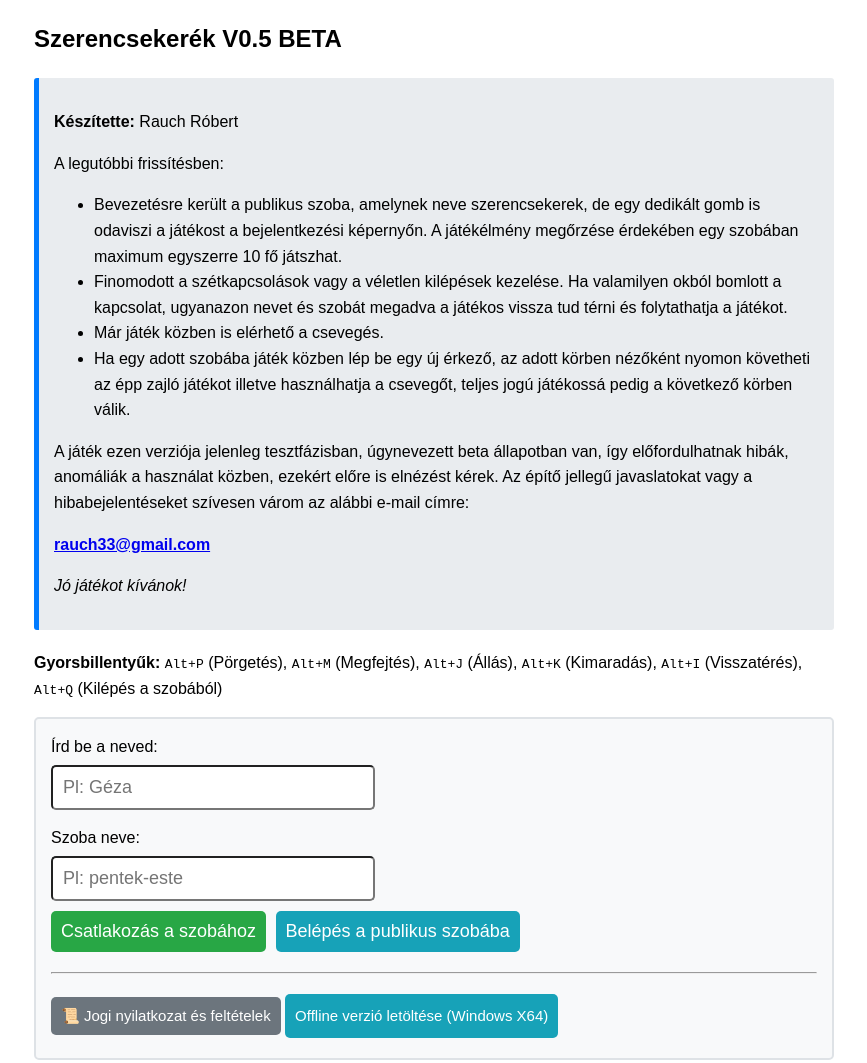
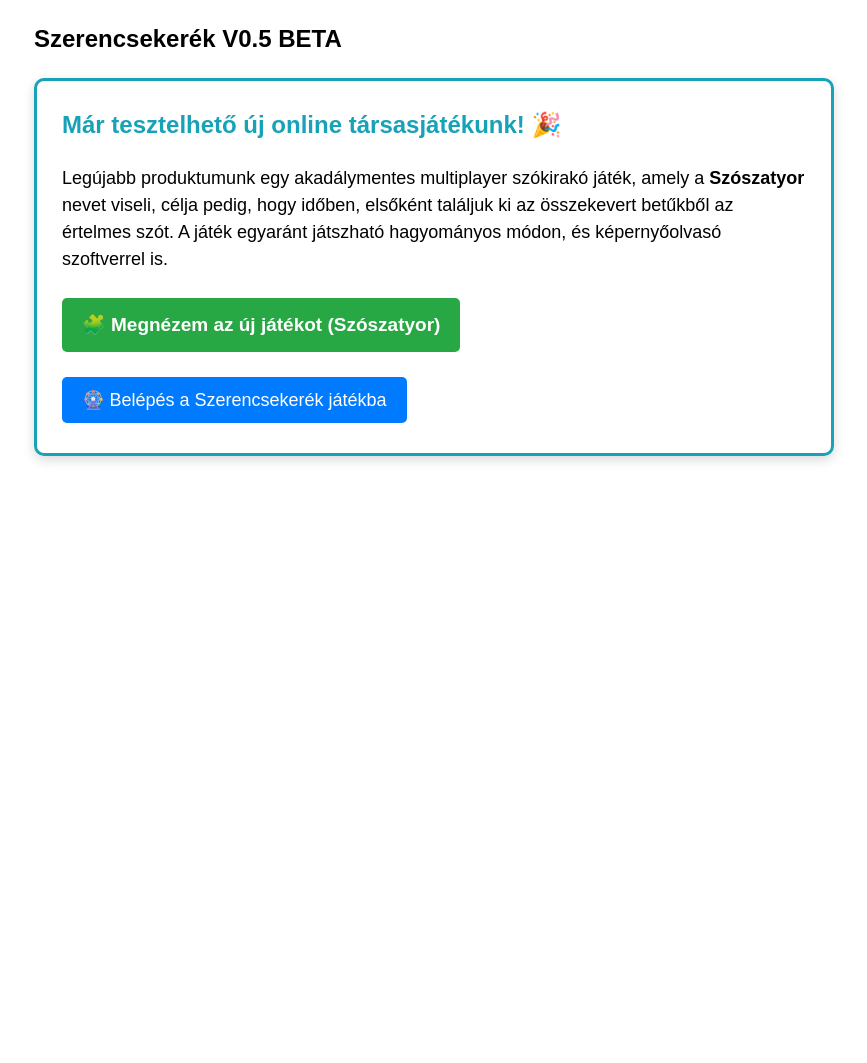
Before and after one commit to RauchR90/szerencsekerek, a website: page szerencsekerek.html in a window 1280 px wide. Shown: the whole page, without its empty margins (206-1073 px from the left). After the commit the page ends 800 px from the top, so only its background shows below. Drawn offline with nearby package versions, Linux system fonts and the light colour scheme; no server answers.

Commit message:
Add files via upload

```diff
--- a/szerencsekerek.html
+++ b/szerencsekerek.html
@@ -43,6 +43,33 @@
             white-space: nowrap;
             border: 0;
         }
+
+        /* ÚJ JÁTÉK AJÁNLÓ KÁRTYA STÍLUSA */
+        #uj-jatek-promocio {
+            background-color: #ffffff;
+            border: 3px solid #17a2b8;
+            border-radius: 10px;
+            padding: 25px;
+            margin-bottom: 25px;
+            box-shadow: 0 4px 12px rgba(0,0,0,0.15);
+        }
+        .promocio-gombok {
+            display: flex;
+            gap: 15px;
+            flex-wrap: wrap;
+            margin-top: 20px;
+        }
+        .promocio-gomb-szoszatyor {
+            background-color: #28a745 !important;
+            font-weight: bold;
+            font-size: 19px !important;
+            padding: 12px 20px !important;
+        }
+        .promocio-gomb-szerencsekerek {
+            background-color: #007bff !important;
+            font-size: 18px !important;
+            padding: 12px 20px !important;
+        }
     </style>
 </head>
 <body>
@@ -50,17 +77,32 @@
     <section id="lobby-screen">
         <h1>Szerencsekerék V0.5 BETA</h1>
 
+        <!-- ÚJ JÁTÉK AJÁNLÓ KÁRTYA (ALAPÉRTELMEZETTEN EZ LÁTSZIK) -->
+        <div id="uj-jatek-promocio" role="region" aria-labelledby="promocio-cim">
+            <h2 id="promocio-cim" style="margin-top: 0; color: #17a2b8;">Már tesztelhető új online társasjátékunk! 🎉</h2>
+            <p style="font-size: 18px; line-height: 1.5;">
+                Legújabb produktumunk egy akadálymentes multiplayer szókirakó játék, amely a <strong>Szószatyor</strong> nevet viseli, célja pedig, hogy időben, elsőként találjuk ki az összekevert betűkből az értelmes szót. A játék egyaránt játszható hagyományos módon, és képernyőolvasó szoftverrel is.
+            </p>
+            <div class="promocio-gombok">
+                <a href="https://szoszatyor.onrender.com" target="_blank" class="gomb-link promocio-gomb-szoszatyor">
+                    🧩 Megnézem az új játékot (Szószatyor)
+                </a>
+                <button type="button" id="szerencsekerek-folytatas-btn" class="promocio-gomb-szerencsekerek">
+                    🎡 Belépés a Szerencsekerék játékba
+                </button>
+            </div>
+        </div>
+
+        <!-- SZERENCSEKERÉK BEJELENTKEZÉSI FELÜLET (ALAPÉRTELMEZETTEN REJTVE: class="hidden") -->
+        <div id="szerencsekerek-bejelentkezes" class="hidden">
             <div class="fejlesztoi-szoveg">
                 <p><strong>Készítette:</strong> Rauch Róbert</p>
-            <p>A legutóbbi frissítésben:
+                <p>A legutóbbi frissítésben:</p>
                 <ul>
-<li>Bevezetésre került a publikus szoba, amelynek neve szerencsekerek, de egy dedikált gomb is odaviszi a játékost a bejelentkezési képernyőn. A játékélmény megőrzése érdekében egy szobában maximum egyszerre 10 fő játszhat.
-<li>
-Finomodott a szétkapcsolások vagy a véletlen kilépések kezelése. Ha valamilyen okból bomlott a kapcsolat, ugyanazon nevet és szobát megadva a játékos vissza tud térni és folytathatja a játékot.
-<li>
-Már játék közben is elérhető a csevegés.
-<li>
-Ha egy adott szobába játék közben lép be egy új érkező, az adott körben nézőként nyomon követheti az épp zajló játékot illetve használhatja a csevegőt,  teljes jogú játékossá pedig a következő körben válik.
+                    <li>Bevezetésre került a publikus szoba, amelynek neve szerencsekerek, de egy dedikált gomb is odaviszi a játékost a bejelentkezési képernyőn. A játékélmény megőrzése érdekében egy szobában maximum egyszerre 10 fő játszhat.</li>
+                    <li>Finomodott a szétkapcsolások vagy a véletlen kilépések kezelése. Ha valamilyen okból bomlott a kapcsolat, ugyanazon nevet és szobát megadva a játékos vissza tud térni és folytathatja a játékot.</li>
+                    <li>Már játék közben is elérhető a csevegés.</li>
+                    <li>Ha egy adott szobába játék közben lép be egy új érkező, az adott körben nézőként nyomon követheti az épp zajló játékot illetve használhatja a csevegőt, teljes jogú játékossá pedig a következő körben válik.</li>
                 </ul>
 
                 <p>A játék ezen verziója jelenleg tesztfázisban, úgynevezett beta állapotban van, így előfordulhatnak hibák, anomáliák a használat közben, ezekért előre is elnézést kérek. Az építő jellegű javaslatokat vagy a hibabejelentéseket szívesen várom az alábbi e-mail címre:</p>
@@ -94,6 +136,7 @@ Ha egy adott szobába játék közben lép be egy új érkező, az adott körben
                     <input type="text" id="lobby-chat-input" placeholder="Írj a szobában lévőknek..." style="width: 65%;" autocomplete="off">
                     <button id="lobby-chat-kuld-btn">Küldés</button>
                     <ul id="lobby-chat-messages" style="list-style-type: none; padding-left: 0; max-height: 150px; overflow-y: auto;" aria-live="polite"></ul>
+                </div>
             </div>
         </div>
     </section>
@@ -196,6 +239,13 @@ Ha egy adott szobába játék közben lép be egy új érkező, az adott körben
     </section>
 
     <script>
+        // AJÁNLÓ KÁRTYA ELREJTÉSE ÉS A SZERENCSEKERÉK BEJELENTKEZÉS MEGJELENÍTÉSE
+        document.getElementById("szerencsekerek-folytatas-btn").addEventListener("click", () => {
+            document.getElementById("uj-jatek-promocio").classList.add("hidden");
+            document.getElementById("szerencsekerek-bejelentkezes").classList.remove("hidden");
+            document.getElementById("my-name-input").focus();
+        });
+
         const socket = io();
         let myId = null;
         let myName = "";
@@ -204,7 +254,7 @@ Ha egy adott szobába játék közben lép be egy új érkező, az adott körben
         let aktJatekosId = null;
         let jatekosokCache = [];
         let feladvanyKeszitoIdCache = null;
-        let amINezo = false; // ÚJ FLAG A NÉZŐI ÁLLAPOTHOZ
+        let amINezo = false;
 
         const kerekBejelento = document.getElementById("kerek-bejelento");
         const BEJELENTESI_SZUNET = 2000;
@@ -417,7 +467,7 @@ Ha egy adott szobába játék közben lép be egy új érkező, az adott körben
         }
 
         socket.on('game_started', (data) => {
-            amINezo = false; // AZ ÚJ KÖRBEN MÁR MINDENKI JÁTÉKOS!
+            amINezo = false;
             document.getElementById("kimaradas-btn").classList.remove("hidden");
             document.getElementById("lobby-screen").classList.add("hidden");
             document.getElementById("atvezeto-kepernyo").classList.add("hidden");
@@ -497,6 +547,9 @@ Ha egy adott szobába játék közben lép be egy új érkező, az adott körben
                 document.getElementById("game-screen").classList.add("hidden");
                 document.getElementById("lobby-screen").classList.remove("hidden");
                 document.getElementById("lobby-players").classList.add("hidden");
+
+                // Visszatéréskor megjelenítjük a bejelentkező felületet
+                document.getElementById("szerencsekerek-bejelentkezes").classList.remove("hidden");
                 document.getElementById("belepest-keres-blokk").classList.remove("hidden");
 
                 document.getElementById("join-btn").disabled = false;
```
Lines whose indentation alone changed are shown as unchanged.
